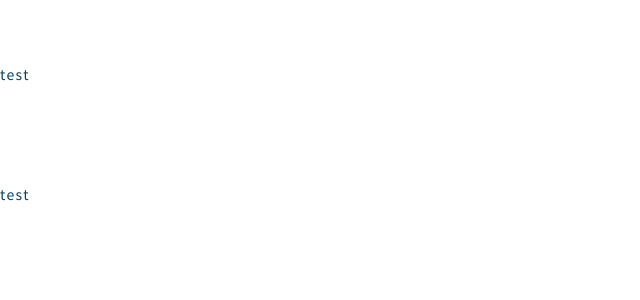
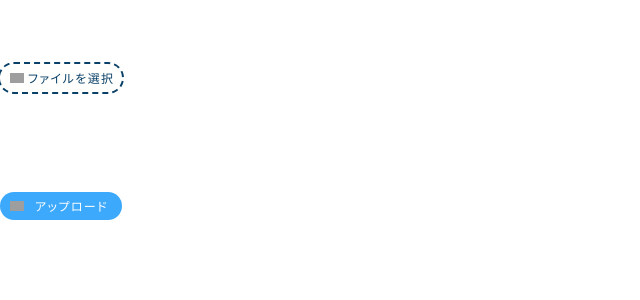
Before and after one commit to ninomiyadaisuke/families-management-app, a Next.js app: page /sample in a window 1280 px wide. Shown: the top 300 px of the page, without its empty margins (0-640 px from the left). Built offline with nearby package versions, Linux system fonts and the light colour scheme; grey boxes are pictures that could not be loaded.

Commit message:
create UploadButton and scss

```diff
--- a/src/components/atoms/Button/UploadButton.tsx
+++ b/src/components/atoms/Button/UploadButton.tsx
@@ -1,20 +1,39 @@
 import { VFC, memo } from 'react';
+
+import { IconArea } from 'components/atoms/Images';
+
+import styles from 'styles/components/atoms/upload_button.module.scss';
 
 type Props = {
   onClick: () => void;
   label: string;
   type: 'file' | 'button';
-  buttonType: 'submit' | 'upload';
+  buttonType: 'selected' | 'upload';
+  id: 'selectedId' | 'uploadId';
 };
 
 const UploadButton: VFC<Props> = memo((props) => {
-  const { label, buttonType, type, onClick } = props;
+  const { label, buttonType, type, onClick, id } = props;
+
+  const className = (() => {
+    switch (buttonType) {
+      case 'selected':
+        return `${styles.button__selected}`;
+      case 'upload':
+        return `${styles.button__upload}`;
+    }
+  })();
 
   return (
-    <label htmlFor="id">
-      <input id="id" type={type} hidden />
-      test
-    </label>
+    <div className={className}>
+      <label htmlFor={id}>
+        <input onClick={onClick} id={id} type={type} hidden />
+        {label}
+      </label>
+      <div className={styles.button__icon}>
+        <IconArea path={buttonType === 'selected' ? '/plus_icon.png' : '/upload_icon.png'} height={14} width={14} />
+      </div>
+    </div>
   );
 });
 
--- a/src/pages/sample.tsx
+++ b/src/pages/sample.tsx
@@ -7,10 +7,10 @@ const Sample: NextPage = () => {
   const test = () => {};
   return (
     <Layout pageTitle={'サンプル'}>
-      <UploadButton type={'file'} buttonType={'upload'} label={'アップロード'} onClick={test} />
+      <UploadButton type={'file'} id={'selectedId'} buttonType={'selected'} label={'ファイルを選択'} onClick={test} />
 
       <div style={{ margin: '100px' }} />
-      <UploadButton type={'button'} buttonType={'upload'} label={'アップロード'} onClick={test} />
+      <UploadButton type={'button'} id={'uploadId'} buttonType={'upload'} label={'アップロード'} onClick={test} />
     </Layout>
   );
 };
--- a/src/styles/components/atoms/upload_button.module.scss
+++ b/src/styles/components/atoms/upload_button.module.scss
@@ -1,6 +1,45 @@
 @import '../../variables.scss';
 
 .button {
-  width: 122px;
-  height: 28px;
+  position: relative;
+  label,
+  &__icon {
+    cursor: pointer;
+  }
+  label {
+    display: block;
+    width: 122px;
+    height: 28px;
+    font-size: 12px;
+    border-radius: 20px;
+    line-height: 28px;
+  }
+  &__selected {
+    @extend .button;
+    label {
+      outline: 2px dashed $main;
+      text-indent: 28px;
+      background: $bg-white;
+      color: $main;
+      &:hover {
+        box-shadow: 5px 5px 8px $light-grey;
+      }
+    }
+  }
+  &__upload {
+    @extend .button;
+    label {
+      text-indent: 35px;
+      background: $button-secondary;
+      color: #ffffff;
+      &:hover {
+        background: $button-secondary-hover;
+      }
+    }
+  }
+  &__icon {
+    position: absolute;
+    top: 5px;
+    left: 10px;
+  }
 }
```
Also changed, not shown: src/public/plus_icon.png (added), src/public/upload_icon.png (added).
